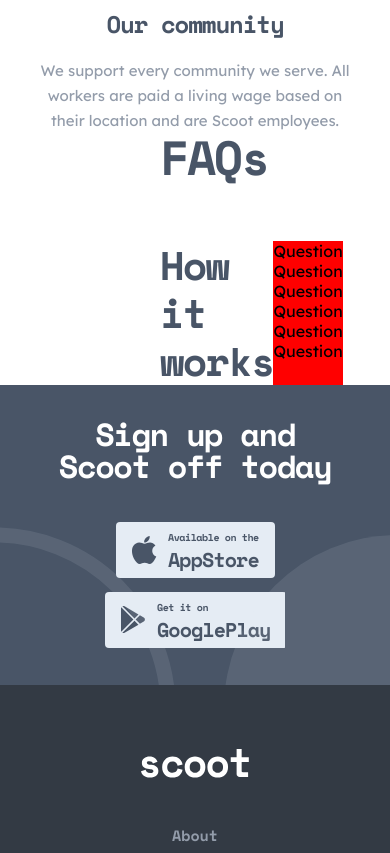
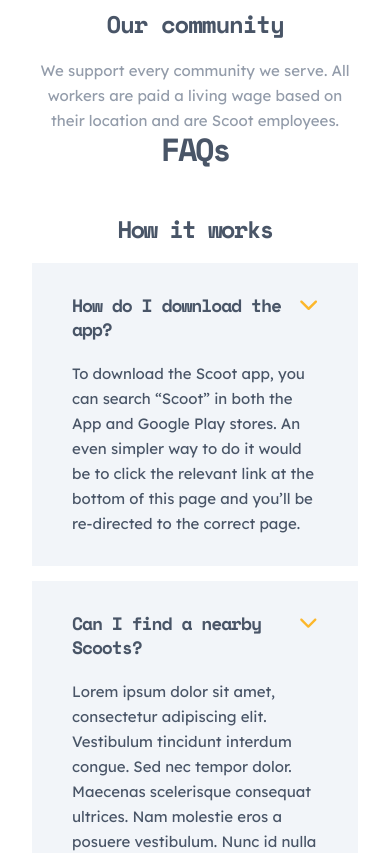
Before and after one commit to EdwinSch/react-scoot-sharing-service, a React (Vite) app: page /about in a window 390 px wide. Shown: the part 2920-3773 px from the top of the page. Built offline with nearby package versions, Linux system fonts and the light colour scheme.

Commit message:
style: faq components

```diff
--- a/src/components/Faq/Faq.jsx
+++ b/src/components/Faq/Faq.jsx
@@ -2,13 +2,28 @@
 import { faqData } from "../../data";
 
 const Faq = () => {
+  let subFilter1 = faqData.filter((obj) => [1, 2, 3].includes(obj.id));
+  let subFilter2 = faqData.filter((obj) => [4, 5, 6].includes(obj.id));
+
   return (
     <div className="faq-container">
       <h2>FAQs</h2>
+
+      {/* Subsection 1 */}
       <section className="sub-faq-container">
         <h3>How it works</h3>
         <div className="questions-map">
-          {faqData.map((item) => {
+          {subFilter1.map((item) => {
+            return <Question key={item.id} {...item} />;
+          })}
+        </div>
+      </section>
+
+      {/* Subsection 2 */}
+      <section className="sub-faq-container" style={{ marginTop: 60 }}>
+        <h3>Safe driving</h3>
+        <div className="questions-map">
+          {subFilter2.map((item) => {
             return <Question key={item.id} {...item} />;
           })}
         </div>
--- a/src/components/Faq/faq-styles.css
+++ b/src/components/Faq/faq-styles.css
@@ -4,22 +4,47 @@
   & h2 {
     text-align: center;
     margin-bottom: 60px;
+
+    @media screen and (max-width: 700px) {
+      font-size: 32px;
+      line-height: 32px;
+      margin-bottom: 50px;
+    }
   }
 
   .sub-faq-container {
     display: flex;
     justify-content: space-between;
-    /* gap: 40px; */
 
     & h3 {
-      /* min-width: 300px; */
       flex: 1;
     }
 
     .questions-map {
       flex: 2;
-      /* width: 100%; */
-      background-color: red;
+    }
+  }
+
+  @media screen and (max-width: 1250px) {
+    padding: 0 32px;
+
+    .sub-faq-container {
+      flex-direction: column;
+
+      & h3 {
+        width: 100%;
+        text-align: center;
+        margin-bottom: 20px;
+
+        @media screen and (max-width: 700px) {
+          font-size: 24px;
+          line-height: 28px;
+        }
+      }
+
+      .questions-map {
+        width: 100%;
+      }
     }
   }
 }
--- a/src/components/Question/Question.jsx
+++ b/src/components/Question/Question.jsx
@@ -1,5 +1,15 @@
-const Question = ({ item }) => {
-  return <article className="question-wrapper">Question</article>;
+import { FaChevronDown, FaChevronUp } from "react-icons/fa6";
+
+const Question = ({ id, question, answer }) => {
+  return (
+    <article className="question-wrapper">
+      <div className="question-header">
+        <h4>{question}</h4>
+        <FaChevronDown className="faq-toggle-btn" />
+      </div>
+      <p className="question-body">{answer}</p>
+    </article>
+  );
 };
 
 export default Question;
--- a/src/components/Question/question-styles.css
+++ b/src/components/Question/question-styles.css
@@ -1,2 +1,42 @@
 .question-wrapper {
+  background-color: var(--clr-snow);
+  padding: 30px 40px;
+  margin-bottom: 15px;
+  cursor: pointer;
+  transition: 250ms ease;
+
+  &:hover {
+    background-color: var(--clr-lightYellow);
+  }
+
+  .question-header {
+    display: flex;
+    justify-content: space-between;
+
+    .faq-toggle-btn {
+      background: transparent;
+      border: none;
+      color: var(--clr-yellow);
+      font-size: 22px;
+    }
+
+    @media screen and (max-width: 700px) {
+      & h4 {
+        font-size: 18px;
+        line-height: 24px;
+      }
+    }
+  }
+
+  .question-body {
+    padding-top: 30px;
+    color: var(--clr-darkNavy);
+    font-size: 15px;
+    font-weight: 400;
+    line-height: 25px;
+
+    @media screen and (max-width: 700px) {
+      padding-top: 20px;
+    }
+  }
 }
--- a/src/data.jsx
+++ b/src/data.jsx
@@ -84,37 +84,37 @@
 
 export const faqData = [
   {
-    id: nanoid(),
+    id: 1,
     question: "How do I download the app?",
     answer:
       "To download the Scoot app, you can search “Scoot” in both the App and Google Play stores. An even simpler way to do it would be to click the relevant link at the bottom of this page and you’ll be re-directed to the correct page.",
   },
   {
-    id: nanoid(),
+    id: 2,
     question: "Can I find a nearby Scoots?",
     answer:
       "Lorem ipsum dolor sit amet, consectetur adipiscing elit. Vestibulum tincidunt interdum congue. Sed nec tempor dolor. Maecenas scelerisque consequat ultrices. Nam molestie eros a posuere vestibulum. Nunc id nulla et tellus gravida placerat sed congue risus.",
   },
   {
-    id: nanoid(),
+    id: 3,
     question: "Do I need a license to ride?",
     answer:
       "Nunc convallis pretium ipsum sed fringilla. Curabitur suscipit consequat elit, at tristique ex pharetra vel. Vivamus nec velit dictum, rutrum massa quis, fermentum ligula. Cras pulvinar ipsum in nunc aliquet egestas.",
   },
   {
-    id: nanoid(),
+    id: 4,
     question: "Should I wear a helmet?",
     answer:
       "Yes, please do! All cities have different laws. But we strongly strongly strongly recommend always wearing a helmet regardless of the local laws. We like you and we want you to be as safe as possible while Scooting.",
   },
   {
-    id: nanoid(),
+    id: 5,
     question: "How about the rules & regulations?",
     answer:
       "Class aptent taciti sociosqu ad litora torquent per conubia nostra, per inceptos himenaeos. Mauris nibh lacus, finibus et volutpat a, laoreet sed lorem. Nullam quis lacinia orci.",
   },
   {
-    id: nanoid(),
+    id: 6,
     question: "What if I damage my Scoot?",
     answer:
       "Praesent in tellus rhoncus ex consectetur ultrices. Praesent nisi justo, fermentum non porttitor nec, sagittis viverra enim. . Cras vestibulum, libero eget consequat varius, purus velit pellentesque quam, nec laoreet nisi purus at purus.",
```
